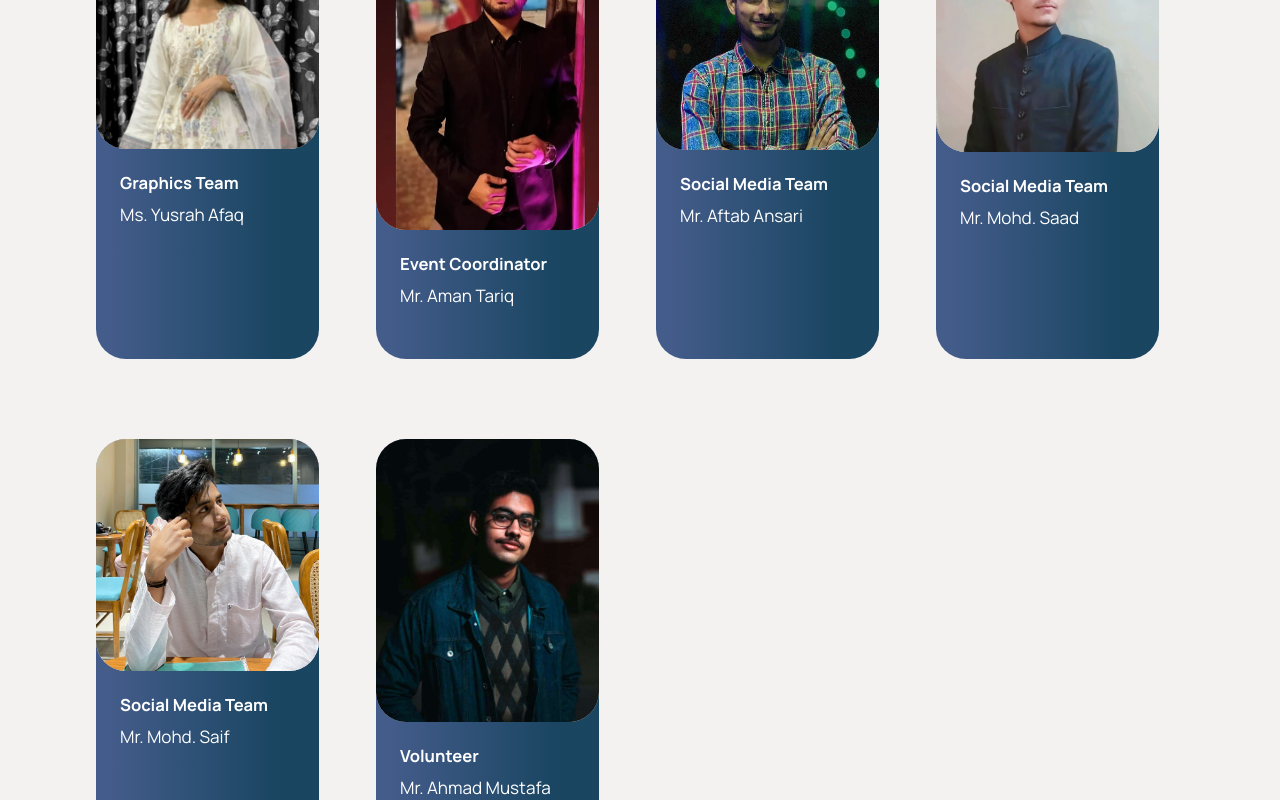
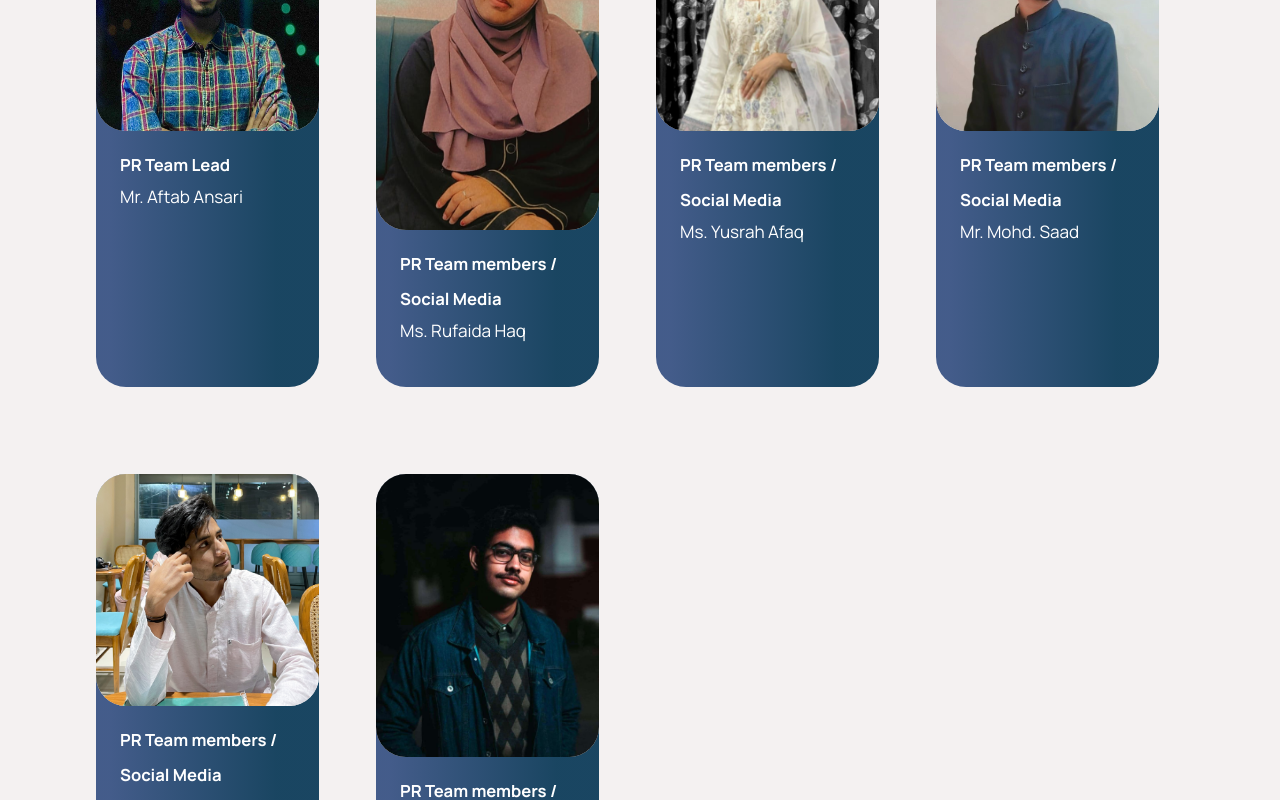
Before and after one commit to CSS-AMU/css-amu-frontend, a React (Create React App) app: page / in a window 1280 px wide. Shown: the part 7620-8420 px from the top of the page. Built offline with nearby package versions, Linux system fonts and the light colour scheme.

Commit message:
Update Team positions.jsx

```diff
--- a/src/containers/team/Team.jsx
+++ b/src/containers/team/Team.jsx
@@ -33,13 +33,13 @@ const Team = () => (
         <Article imgUrl={team13} date="Coordinator CSS" text="Ms. Ghazala Zameer" />
         <Article imgUrl={team14} date="Secretary CSS" text="Ms. Laeeba Javed" />
         <Article imgUrl={team16} date="Web and Tech Lead" text="Mr. Ziaul Mustafa" />
-        <Article imgUrl={team17} date="Graphics Team" text="Ms. Rufaida Haq"/>
-        <Article imgUrl={team18} date="Graphics Team" text="Ms. Yusrah Afaq"/>
-        <Article imgUrl={team19} date="Event Coordinator" text="Mr. Aman Tariq" />
-        <Article imgUrl={team20} date="Social Media Team" text="Mr. Aftab Ansari"/>
-        <Article imgUrl={team21} date="Social Media Team" text="Mr. Mohd. Saad"/>
-        <Article imgUrl={team22} date="Social Media Team" text="Mr. Mohd. Saif"/>
-        <Article imgUrl={team23} date="Volunteer" text="Mr. Ahmad Mustafa"/>
+         <Article imgUrl={team19} date="Event Coordinator" text="Mr. Aman Tariq" />
+         <Article imgUrl={team20} date="PR Team Lead" text="Mr. Aftab Ansari"/>
+        <Article imgUrl={team17} date="PR Team members / Social Media" text="Ms. Rufaida Haq"/>
+        <Article imgUrl={team18} date="PR Team members / Social Media" text="Ms. Yusrah Afaq"/>
+        <Article imgUrl={team21} date="PR Team members / Social Media" text="Mr. Mohd. Saad"/>
+        <Article imgUrl={team22} date="PR Team members / Social Media" text="Mr. Mohd. Saif"/>
+        <Article imgUrl={team23} date="PR Team members / Social Media" text="Mr. Ahmad Mustafa"/>
      </div>
     </div>
     <br></br>
```
